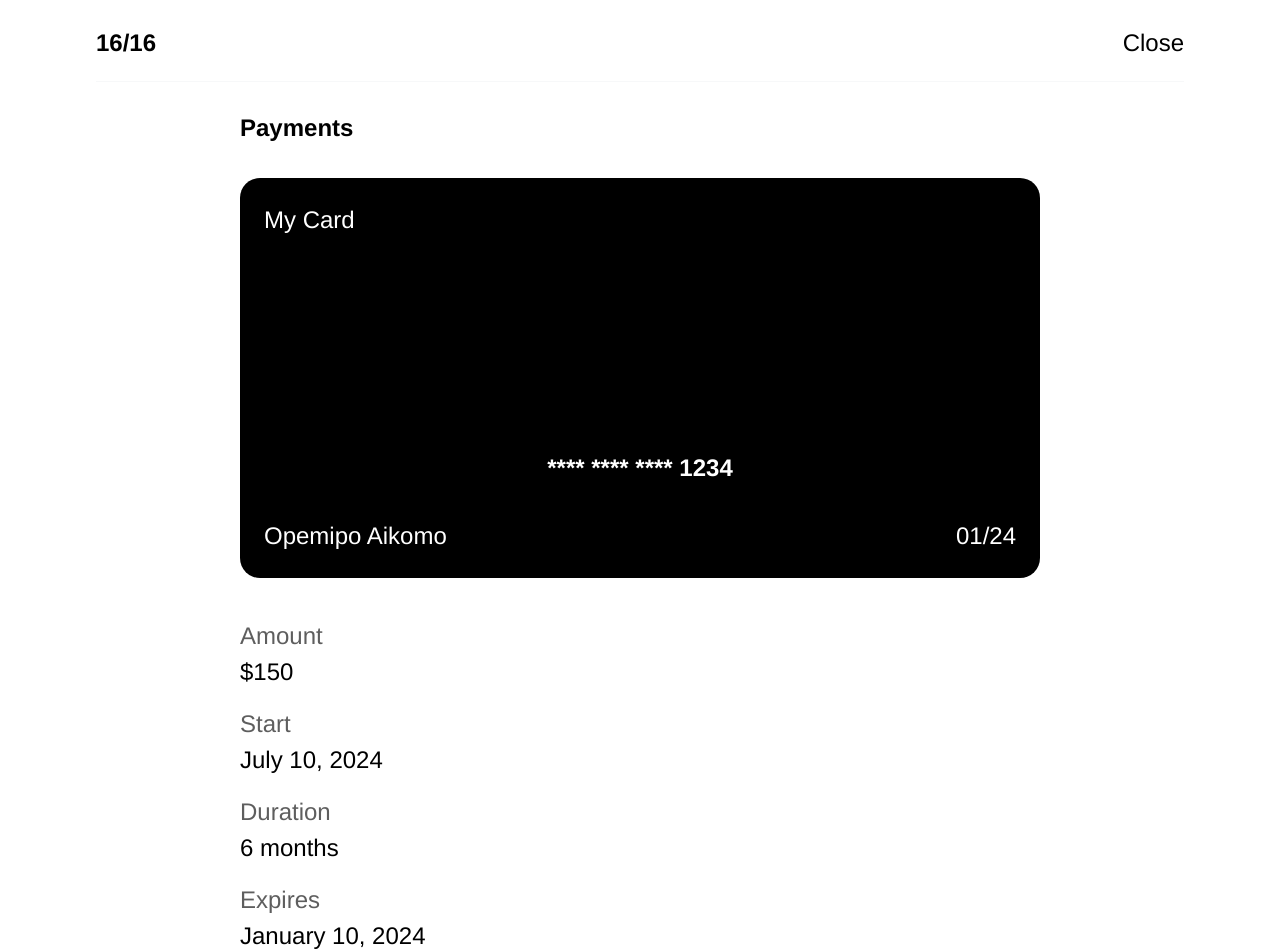
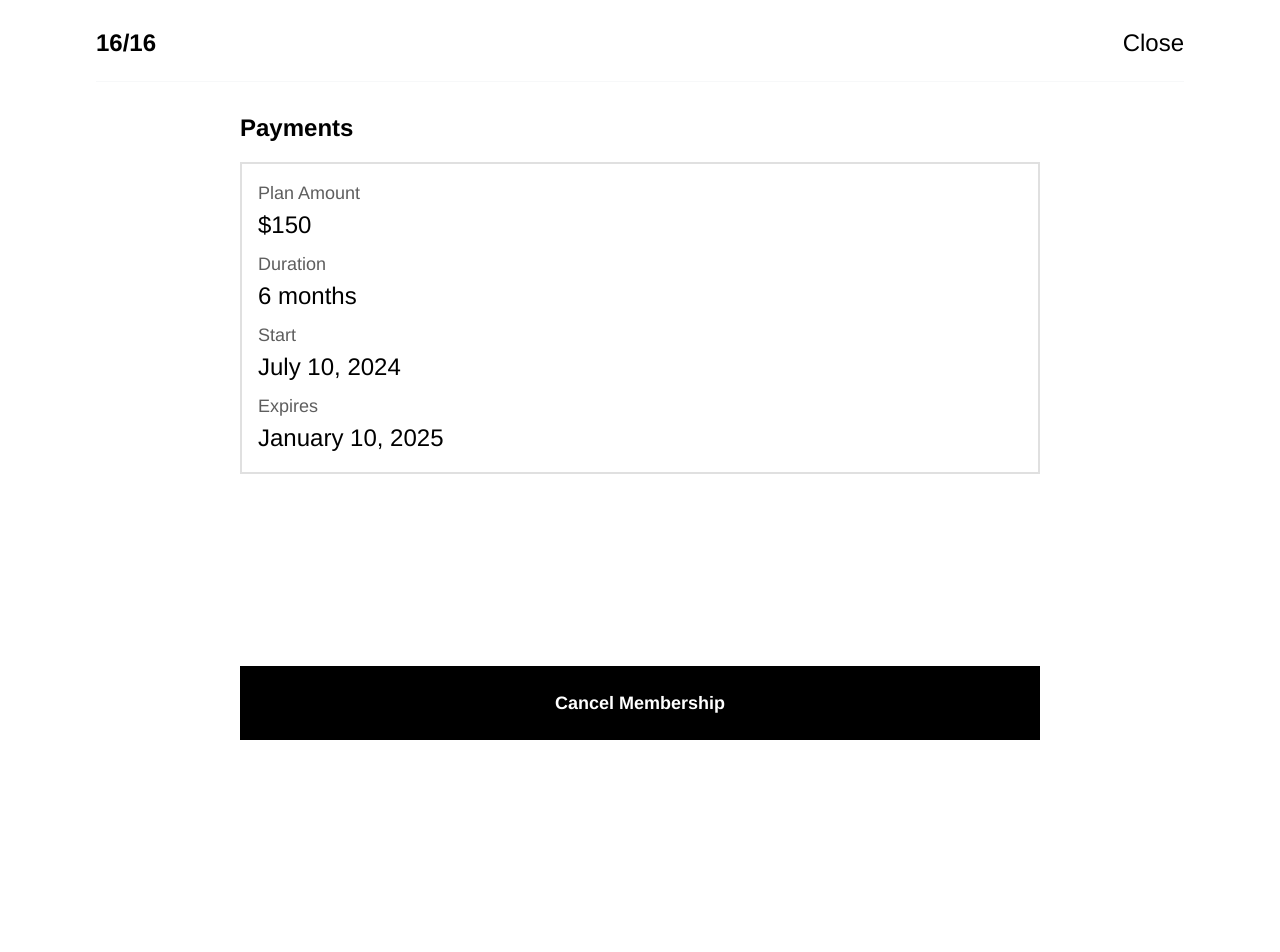
Before and after one commit to emmanuelolusola/f16, a React (Vite) app: page /profile/payments in a window 1280 px wide. Shown: the top 952 px of the page. After the commit the page ends 800 px from the top, so only its background shows below. Built offline with nearby package versions, Linux system fonts and the light colour scheme.

Commit message:
edited: payment details page & tour guide

```diff
--- a/src/components/auth/MenuProfile.jsx
+++ b/src/components/auth/MenuProfile.jsx
@@ -67,7 +67,7 @@ const MenuProfile = () => {
       <div className="h-[80px] lg:h-[120px]"></div>
       <div className="px-[24px] lg:px-[96px] h-[82dvh] grid content-between lg:flex lg:justify-between pb-[0px]">
         <div
-          className="lg:w-[400px] flex flex-col gap-4"
+          className="lg:w-[400px] flex flex-col gap-4 cursor-pointer"
           onClick={() => navigate(`/profile`)}
         >
           <div className="w-full flex justify-between items-center">
--- a/src/components/auth/ProfilePayment.jsx
+++ b/src/components/auth/ProfilePayment.jsx
@@ -32,64 +32,46 @@ const ProfilePayment = () => {
         <hr className="mt-[20px] opacity-30" />
       </div>
       <div className="h-[60px] lg:h-[40px]"></div>
-      <div className="w-full px-[24px] lg:px-0 lg:w-[800px] lg:mx-auto flex flex-col gap-8 pb-10">
+      <div className="w-full h-[90vh] px-[24px] lg:px-0 lg:w-[800px] lg:mx-auto flex flex-col justify-between gap-8 pb-10">
+        <div className="w-full flex flex-col gap-4">
           <div className="flex flex-col gap-2 mt-[20px] lg:mt-[50px]">
             <p className="text-[18px] lg:text-[24px] font-bold">Payments</p>
           </div>
           <div className="w-full flex flex-col gap-6">
-          <div className="w-full flex justify-center">
-            <div className="w-full h-[200px] lg:h-[400px] bg-black rounded-[10px] lg:rounded-[20px] p-6 flex flex-col justify-between">
-              <p className="text-[18px] lg:text-[24px] font-normal text-white">
-                My Card
+            <div className="w-full p-4 border-2 border-[#E0E0E0] flex flex-col gap-2">
+              <div className="flex flex-col gap-0">
+                <p className="text-[#5E5E5E] font-normal text-[14px] lg:text-[18px]">
+                  Plan Amount
                 </p>
-              <div className="flex flex-col gap-4 lg:gap-8">
-                <p className="text-[18px] lg:text-[24px] font-bold text-center text-white">
-                  **** **** **** 1234
-                </p>
-                <div className="flex justify-between">
-                  <p className="text-[18px] lg:text-[24px] font-normal  text-white">
-                    Opemipo Aikomo
-                  </p>
-                  <p className="text-[18px] lg:text-[24px] font-normal  text-white">
-                    01/24
-                  </p>
-                </div>
-              </div>
-            </div>
-          </div>
-
-          <div className="flex flex-col gap-4 mt-4">
-            <div className="flex flex-col gap-0">
-              <p className="w-full text-[18px] lg:text-[24px] font-normal text-[#5E5E5E]">
-                Amount
-              </p>
-              <p className="w-full text-[18px] lg:text-[24px] font-normal">
+                <p className="text-black font-normal text-[18px] lg:text-[24px]">
                   $150
                 </p>
               </div>
               <div className="flex flex-col gap-0">
-              <p className="w-full text-[18px] lg:text-[24px] font-normal text-[#5E5E5E]">
+                <p className="text-[#5E5E5E] font-normal text-[14px] lg:text-[18px]">
+                  Duration
+                </p>
+                <p className="text-black font-normal text-[18px] lg:text-[24px]">
+                  6 months
+                </p>
+              </div>
+              <div className="flex flex-col gap-0">
+                <p className="text-[#5E5E5E] font-normal text-[14px] lg:text-[18px]">
                   Start
                 </p>
-              <p className="w-full text-[18px] lg:text-[24px] font-normal">
+                <p className="text-black font-normal text-[18px] lg:text-[24px]">
                   July 10, 2024
                 </p>
               </div>
               <div className="flex flex-col gap-0">
-              <p className="w-full text-[18px] lg:text-[24px] font-normal text-[#5E5E5E]">
-                Duration
+                <p className="text-[#5E5E5E] font-normal text-[14px] lg:text-[18px]">
+                  Expires
                 </p>
-              <p className="w-full text-[18px] lg:text-[24px] font-normal">
-                6 months
+                <p className="text-black font-normal text-[18px] lg:text-[24px]">
+                  January 10, 2025
                 </p>
               </div>
-            <div className="flex flex-col gap-0">
-              <p className="w-full text-[18px] lg:text-[24px] font-normal text-[#5E5E5E]">
-                Expires
-              </p>
-              <p className="w-full text-[18px] lg:text-[24px] font-normal">
-                January 10, 2024
-              </p>
+            </div>
           </div>
         </div>
         <div className="w-full flex flex-col gap-2 justify-center">
@@ -99,14 +81,6 @@ const ProfilePayment = () => {
           >
             Cancel Membership
           </button>
-            <button
-              className="w-full h-[74px] text-[18px] font-bold border border-black text-black"
-              // onClick={() => navigate(`/profile/payment`)}
-            >
-              Change Card
-            </button>
-          </div>
-          <div className="w-full flex justify-center"></div>
         </div>
       </div>
     </div>
--- a/src/components/auth/Tour.jsx
+++ b/src/components/auth/Tour.jsx
@@ -50,7 +50,7 @@ const Tour = () => {
 
   const highlightClass = (section) => {
     return tips[currentTip].highlight === section
-      ? "relative z-50 bg-white px-8 py-4 faded-in"
+      ? "relative z-50 bg-white px-4 py-4 faded-in border-2 border-[#ff0000]"
       : "opacity-100";
   };
 
@@ -185,14 +185,14 @@ const Tour = () => {
           </p>
           <div className="flex gap-4">
             <button
-              className="font-normal text-[18px] lg:text-[24px] bg-white text-black px-8 py-2 rounded disabled:bg-transparent disabled:text-white"
+              className="font-normal text-[18px] lg:text-[24px] bg-white text-black px-8 py-2 disabled:bg-transparent disabled:text-white"
               onClick={handlePrevious}
               disabled={currentTip === 0}
             >
               Previous
             </button>
             <button
-              className="font-normal text-[18px] lg:text-[24px] bg-white text-black px-8 py-2 rounded"
+              className="font-normal text-[18px] lg:text-[24px] bg-white text-black px-8 py-2"
               onClick={handleNext}
             >
               {currentTip === tips.length - 1 ? "Finish" : "Next"}
```
Lines whose indentation alone changed are shown as unchanged.
